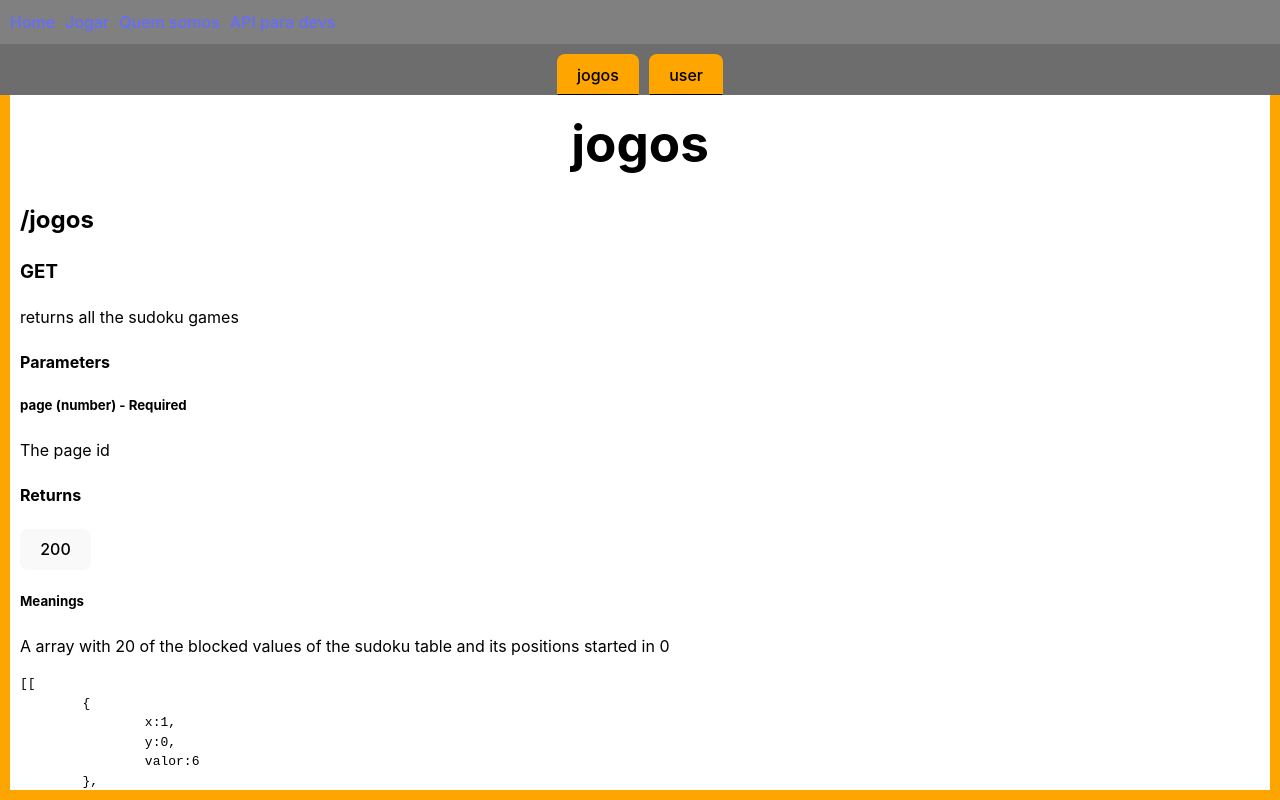
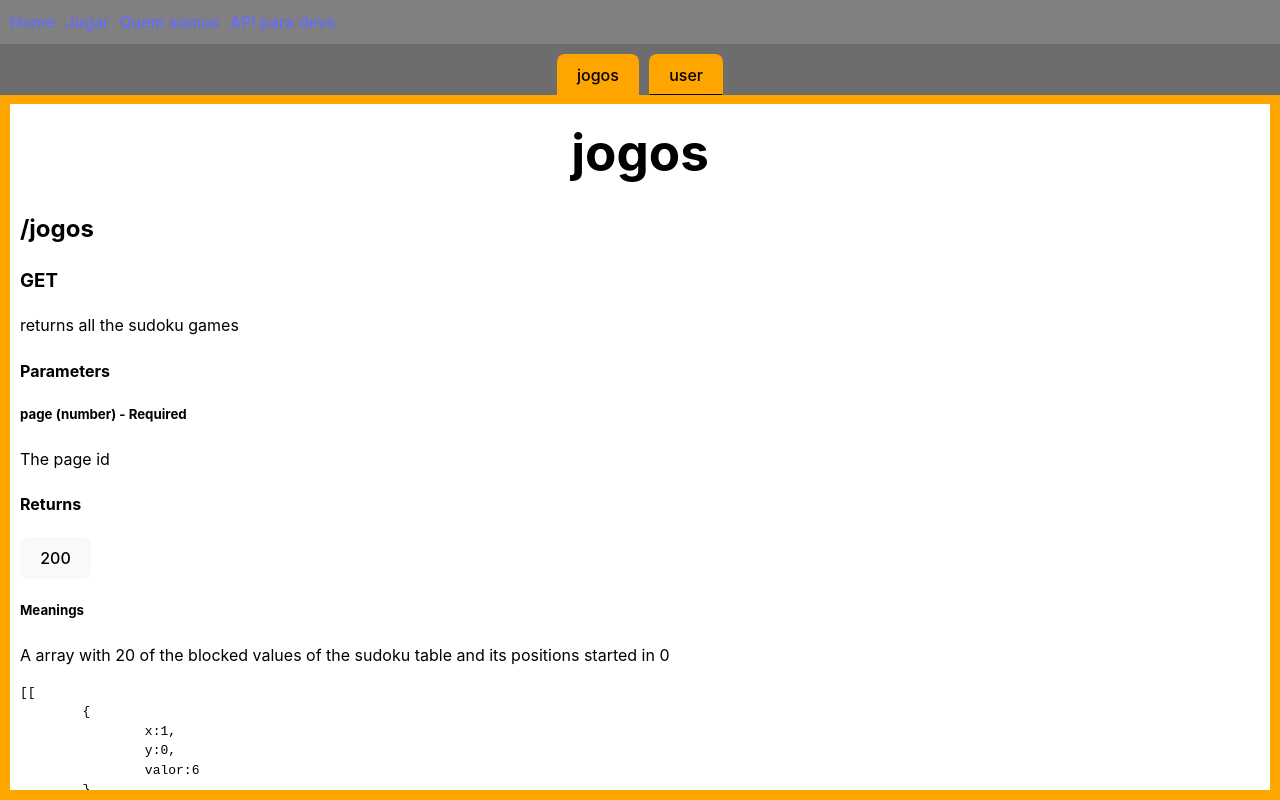
Before and after one commit to corrumptus/sudoku, a React app in the folder client/: page /api in a window 1280 px wide. Built offline with nearby package versions, Linux system fonts and the light colour scheme; the HTML template or start-up script is replaced by a standard one.

Commit message:
changing the nav button class system and changing the page layout

```diff
--- a/client/src/routes/DevAPI.tsx
+++ b/client/src/routes/DevAPI.tsx
@@ -9,11 +9,16 @@ export default function DevAPI() {
     <div className="api">
       <nav>
         {backendRoutes.map((routes, i) =>
-          <button key={i} onClick={() => setRoute(i)} className="route_nav_button">
+          <button
+            key={i}
+            onClick={() => setRoute(i)}
+            className={`${route === i ? "route_nav_button_active" : ""}`}
+          >
             {routes.name}
           </button>
         )}
       </nav>
+      <div id="folder"></div>
       <RouterDescription
         description={backendRoutes[route]}
       />
```
